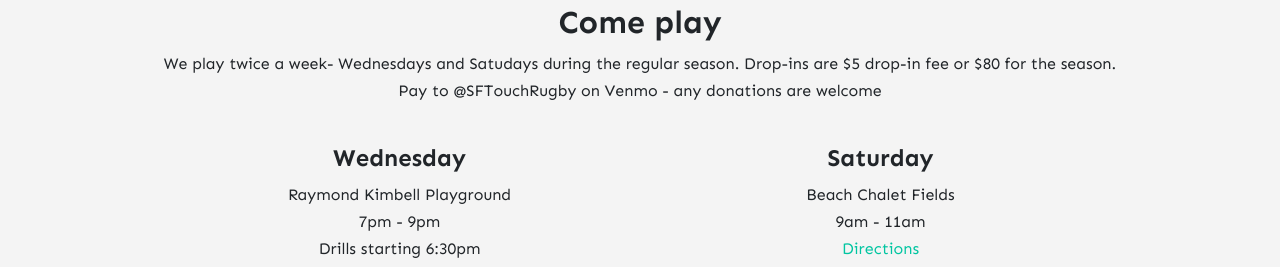
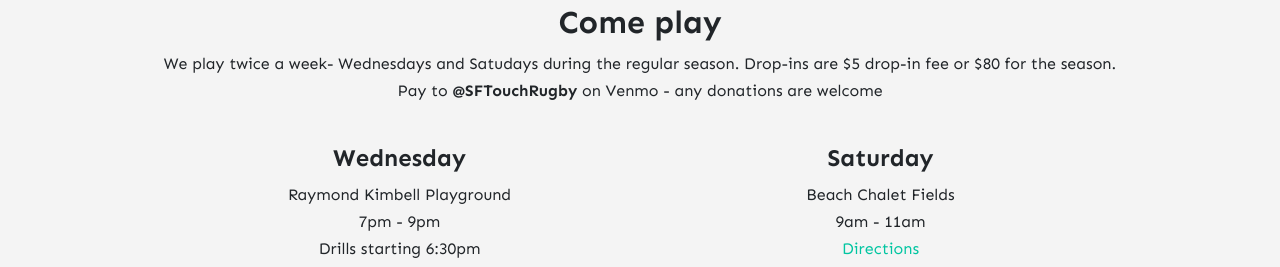
Before and after one commit to stackbit-projects/blue-triceratops-4f502, a Jekyll site: the page built from _pages/about.md, in a window 1280 px wide. Shown: the part 902-1169 px from the top of the page. Built offline with Jekyll 4.4.1, drawn with Linux system fonts in a browser that asks for light colours; nearby versions of some CDN libraries; comment, search, counter and statistics services are not loaded.

```diff
--- a/_layouts/home.html
+++ b/_layouts/home.html
@@ -26,7 +26,7 @@ permalink: "/home.html"
         <h2 class="section-title">Come play</h2>
         <p>
             We play twice a week- Wednesdays and Satudays during the regular season. Drop-ins are $5 drop-in fee or $80 for the season.
-            Pay to @SFTouchRugby on Venmo - any donations are welcome
+            Pay to <b>@SFTouchRugby</b> on Venmo - any donations are welcome
         </p>
     </div>
     <div class="column-group">
```
